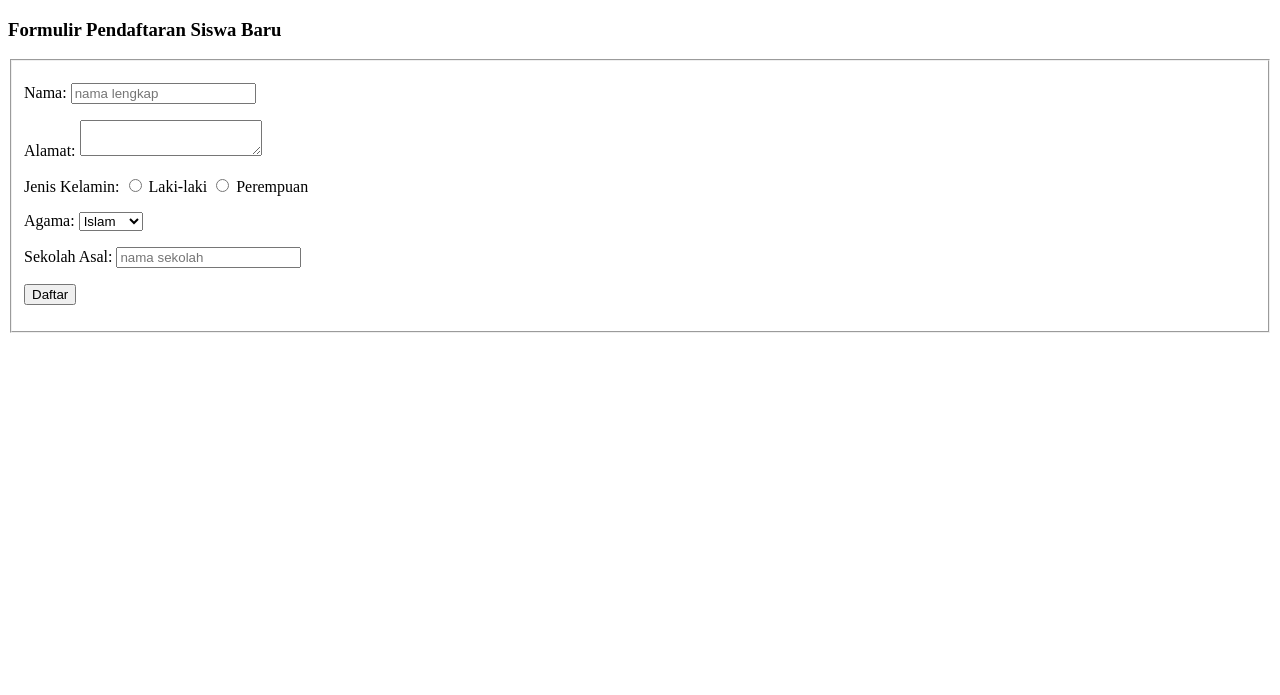
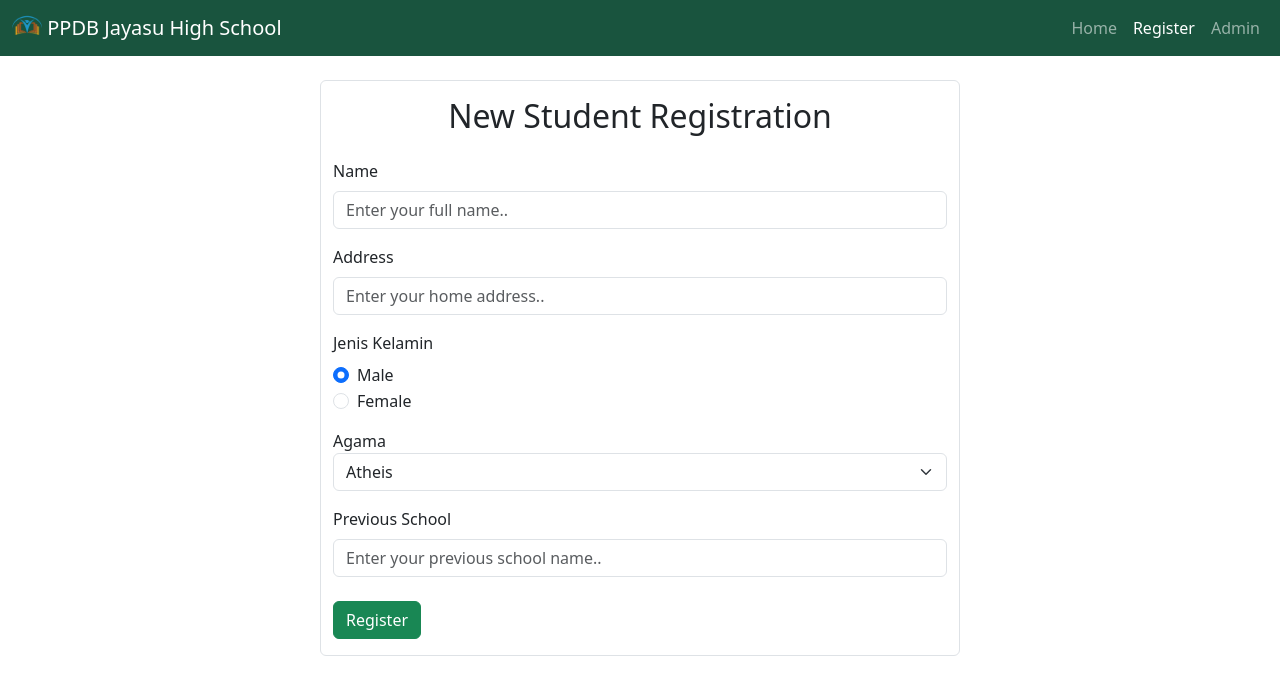
Before and after one commit to ZetsuX/simple-student-admission, a PHP site: page /form-daftar.php in a window 1280 px wide. Shown: the top 695 px of the page. Run offline with PHP 8.4, Linux system fonts and the light colour scheme.

Commit message:
feat: add styling to registration form

```diff
--- a/form-daftar.php
+++ b/form-daftar.php
@@ -1,52 +1,77 @@
 <!DOCTYPE html>
 <html>
 <head>
+    <link href="https://cdn.jsdelivr.net/npm/bootstrap@5.3.0-alpha3/dist/css/bootstrap.min.css" rel="stylesheet" integrity="sha384-KK94CHFLLe+nY2dmCWGMq91rCGa5gtU4mk92HdvYe+M/SXH301p5ILy+dN9+nJOZ" crossorigin="anonymous">
     <title>PPDB Form | Jayasu High School</title>
 </head>
 
 <body>
-    <header>
-        <h3>Formulir Pendaftaran Siswa Baru</h3>
-    </header>
+    <nav class="navbar navbar-expand-lg sticky-top" data-bs-theme="dark" style="background-color: #19543E;">
+        <div class="container-fluid">
+            <a class="navbar-brand" href="#">
+            <img src="./assets/logo.png" alt="Logo" width="30" height="24" class="d-inline-block align-text-top">
+                PPDB Jayasu High School
+            </a>
+            <button class="navbar-toggler" type="button" data-bs-toggle="collapse" data-bs-target="#navbarNavAltMarkup" aria-controls="navbarNavAltMarkup" aria-expanded="false" aria-label="Toggle navigation">
+            <span class="navbar-toggler-icon"></span>
+            </button>
+            <div class="collapse navbar-collapse" id="navbarNavAltMarkup">
+            <div class="navbar-nav text-right ms-auto flex-nowrap">
+                <a class="nav-link" href="index.php">Home</a>
+                <a class="nav-link active" aria-current="page" href="#">Register</a>
+                <a class="nav-link" href="list-siswa.php">Admin</a>
+            </div>
+            </div>
+        </div>
+    </nav>
 
-    <form action="proses-pendaftaran.php" method="POST">
+    <div class="container w-50 mt-4 py-3 border rounded">
+        <h2 class="mb-4 text-center">New Student Registration</h2>
+        <form action="proses-pendaftaran.php" method="POST">
+            <div class="mb-3">
+                <label for="inputName" class="form-label">Name</label>
+                <input type="text" class="form-control" id="inputName" name="nama" placeholder="Enter your full name.." required>
+            </div>
 
-        <fieldset>
+            <div class="mb-3">
+                <label for="inputAddress" class="form-label">Address</label>
+                <input type="text" class="form-control" id="inputAddress" name="alamat" placeholder="Enter your home address.." required>
+            </div>
 
-        <p>
-            <label for="nama">Nama: </label>
-            <input type="text" name="nama" placeholder="nama lengkap" />
-        </p>
-        <p>
-            <label for="alamat">Alamat: </label>
-            <textarea name="alamat"></textarea>
-        </p>
-        <p>
-            <label for="jenis_kelamin">Jenis Kelamin: </label>
-            <label><input type="radio" name="jenis_kelamin" value="laki-laki"> Laki-laki</label>
-            <label><input type="radio" name="jenis_kelamin" value="perempuan"> Perempuan</label>
-        </p>
-        <p>
-            <label for="agama">Agama: </label>
-            <select name="agama">
+            <label for="jenis_kelamin" class="form-label">Jenis Kelamin</label>
+            <div class="form-check">
+                <input class="form-check-input" type="radio" name="jenis_kelamin" value="laki-laki" id="maleRadio" checked>
+                <label class="form-check-label" for="maleRadio">
+                    Male
+                </label>
+            </div>
+            <div class="mb-3 form-check">
+                <input class="form-check-input" type="radio" name="jenis_kelamin" value="perempuan" id="femaleRadio">
+                <label class="form-check-label" for="femaleRadio">
+                    Female
+                </label>
+            </div>
+
+            <label for="agama">Agama</label>
+            <select class="mb-3 form-select" name="agama">
+                <option selected>Atheis</option>
                 <option>Islam</option>
                 <option>Kristen</option>
+                <option>Katolik</option>
                 <option>Hindu</option>
-                <option>Budha</option>
-                <option>Atheis</option>
+                <option>Buddha</option>
+                <option>Konghucu</option>
             </select>
-        </p>
-        <p>
-            <label for="sekolah_asal">Sekolah Asal: </label>
-            <input type="text" name="sekolah_asal" placeholder="nama sekolah" />
-        </p>
-        <p>
-            <input type="submit" value="Daftar" name="daftar" />
-        </p>
 
-        </fieldset>
+            <div class="mb-4">
+                <label for="inputSekolahAsal" class="form-label">Previous School</label>
+                <input type="text" class="form-control" id="inputSekolahAsal" name="sekolah_asal" placeholder="Enter your previous school name.." required>
+            </div>
 
-    </form>
+            <button type="submit" class="btn btn-success" name="daftar">Register</button>
+        </form>
+    </div>
 
+    <script src="https://cdn.jsdelivr.net/npm/bootstrap@5.3.0-alpha3/dist/js/bootstrap.bundle.min.js" integrity="sha384-ENjdO4Dr2bkBIFxQpeoTz1HIcje39Wm4jDKdf19U8gI4ddQ3GYNS7NTKfAdVQSZe" crossorigin="anonymous"></script>
     </body>
 </html>
```
Also changed, not shown: assets/curicculum.jpg, assets/teachercr.jpg (added), 1 other file.
